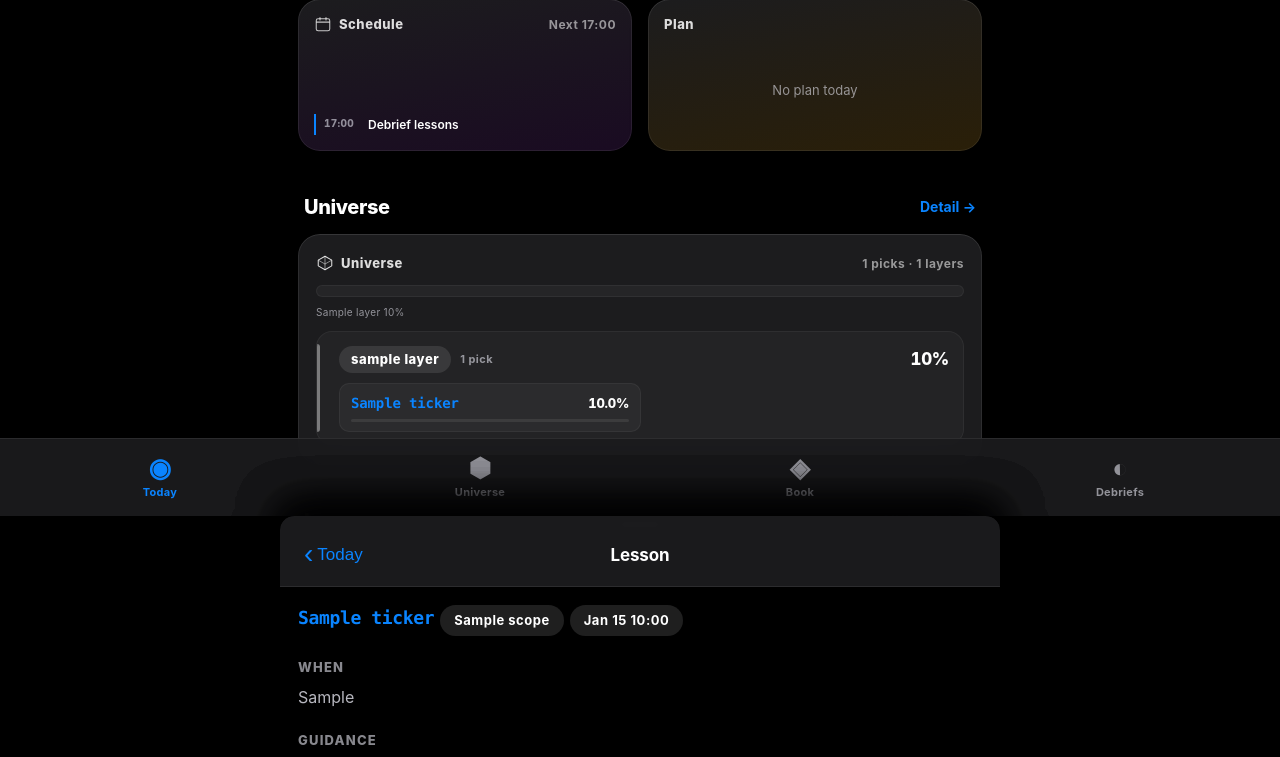
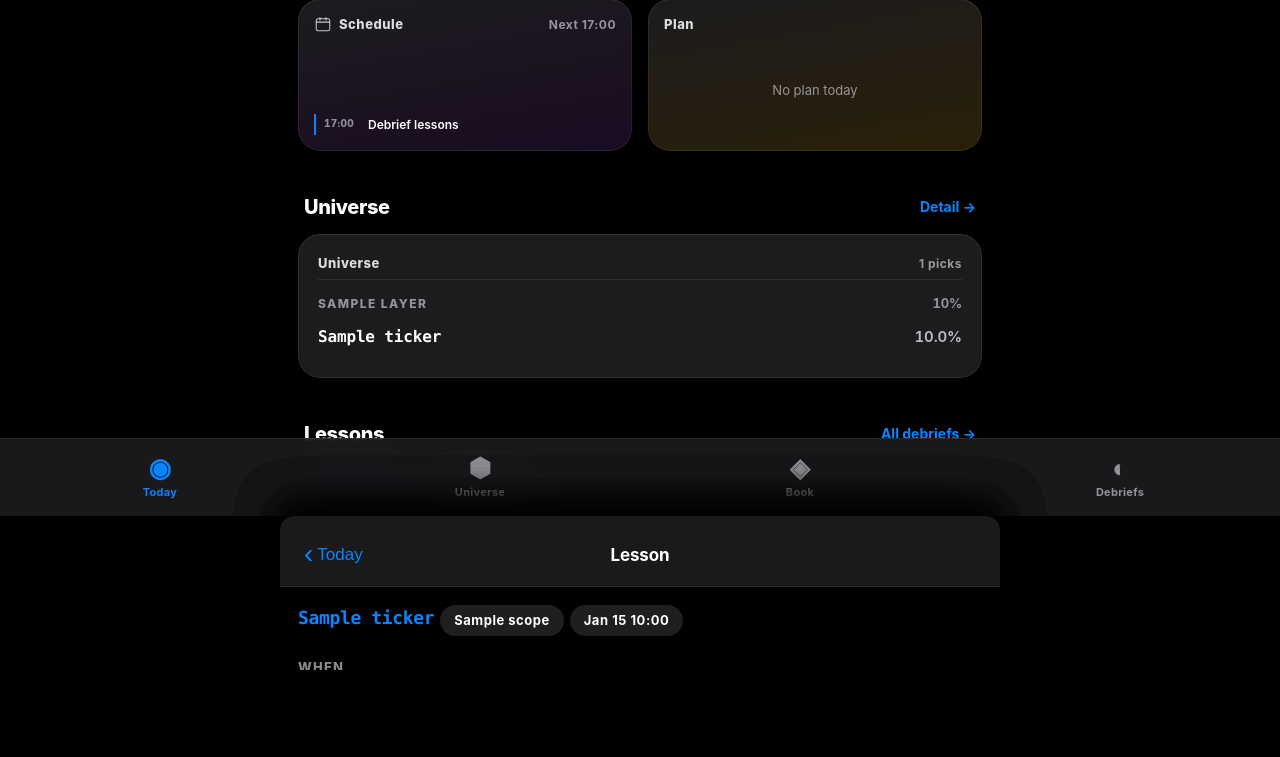
Before and after one commit to vishal0555/alphalens, a Flask app: page / in a window 1280 px wide. Shown: the part 284-1041 px from the top of the page. After the commit the page ends 954 px from the top, so only its background shows below. Run offline with Flask 3, Linux system fonts and the light colour scheme; the visitor is signed in with stand-in values (Sample User, id 1); a database or web service that is not in the repository returns one stand-in record (values such as "Sample title"); some libraries are stand-ins or nearby versions.

Commit message:
Quiet down the Universe card — typography only
Stripped the colorful elements: removed the stacked composition bar, color legend, layer-tinted accent stripes, micro weight bars and tile backgrounds. The card is now a single column of layer-grouped rows — small uppercase layer name + total on top, plain ticker · % rows beneath, separated by hairline dividers. Each layer block stays tappable for its detail sheet.

Co-Authored-By: Claude Opus 4.7 <noreply@anthropic.com>

```diff
--- a/templates/dashboard.html
+++ b/templates/dashboard.html
@@ -3,115 +3,42 @@
 
 {% block head %}
 <style>
-  /* Universe — tall card with composition bar + layer-grouped tickers */
-  .uni-card-body { padding: 20px 18px; }
+  /* Universe — quiet, typographic. No tints, no bars, no colored stripes. */
+  .uni-card-body { padding: 20px 20px 8px; }
 
-  /* Top: stacked horizontal composition bar (100% wide, color-segmented) */
-  .uni-bar {
-    display: flex;
-    height: 12px;
-    border-radius: 6px;
-    overflow: hidden;
-    background: rgba(255,255,255,.04);
-    box-shadow: inset 0 0 0 1px rgba(255,255,255,.05);
-  }
-  .uni-bar-seg {
-    height: 100%;
-    position: relative;
-    transition: width .6s var(--ease-ios);
-  }
-  .uni-bar-seg + .uni-bar-seg { box-shadow: -1px 0 0 rgba(0,0,0,.45); }
-
-  /* Color stops — match the layer-pill palette */
-  .uni-bg-silicon     { background: #ffd60a; }
-  .uni-bg-hyperscaler { background: #0a84ff; }
-  .uni-bg-power       { background: #bf5af2; }
-  .uni-bg-infra       { background: #30d158; }
-  .uni-bg-model_lab   { background: #ff375f; }
-  .uni-bg-application { background: #5ac8fa; }
-  .uni-bg-device      { background: #ff9f0a; }
-  .uni-bg-sovereign   { background: #8e8e93; }
-
-  /* Tiny legend label under the bar */
-  .uni-bar-legend {
-    display: flex; gap: 4px; flex-wrap: wrap;
-    font-size: 10px; letter-spacing: .03em;
-    color: var(--muted); margin-top: 8px;
-  }
-
-  /* Per-layer section card with subtle layer-color tint */
   .uni-layer {
     display: block; color: inherit; text-decoration: none;
-    background: rgba(255,255,255,.03);
-    border: 1px solid rgba(255,255,255,.05);
-    border-radius: 16px;
-    padding: 14px 14px 12px;
-    margin-top: 12px;
-    position: relative;
-    overflow: hidden;
-    transition: transform .2s var(--ease-ios), filter .2s var(--ease-ios);
+    padding: 14px 0 16px;
+    border-top: 1px solid var(--border);
     -webkit-tap-highlight-color: transparent;
+    transition: opacity .2s var(--ease-ios);
   }
-  .uni-layer:active { transform: scale(.985); filter: brightness(1.08); }
-  .uni-layer::before {
-    /* layer-colored accent stripe on the left edge */
-    content: ""; position: absolute;
-    left: 0; top: 12px; bottom: 12px; width: 3px;
-    border-radius: 0 3px 3px 0;
-    background: rgba(255,255,255,.4);
-  }
-  .uni-layer.l-silicon::before     { background: #ffd60a; }
-  .uni-layer.l-hyperscaler::before { background: #0a84ff; }
-  .uni-layer.l-power::before       { background: #bf5af2; }
-  .uni-layer.l-infra::before       { background: #30d158; }
-  .uni-layer.l-model_lab::before   { background: #ff375f; }
-  .uni-layer.l-application::before { background: #5ac8fa; }
-  .uni-layer.l-device::before      { background: #ff9f0a; }
-  .uni-layer.l-sovereign::before   { background: #8e8e93; }
+  .uni-layer:active { opacity: .5; }
 
   .uni-layer-head {
-    display: flex; align-items: center; justify-content: space-between;
-    margin-bottom: 10px; padding-left: 8px;
+    display: flex; align-items: baseline; justify-content: space-between;
+    margin-bottom: 6px;
   }
-  .uni-layer-head .lhs { display: flex; align-items: center; gap: 9px; }
-  .uni-layer-head .total {
-    font-size: 17px; font-weight: 800; letter-spacing: -.02em;
+  .uni-layer-name {
+    font-size: 12px; font-weight: 800;
+    letter-spacing: .12em; text-transform: uppercase;
+    color: var(--muted);
+  }
+  .uni-layer-total {
+    font-size: 13px; font-weight: 700; letter-spacing: -.01em;
+    color: var(--muted);
     font-variant-numeric: tabular-nums;
   }
 
-  /* Ticker grid — 2 columns, compact tile with weight bar */
-  .uni-ticker-grid {
-    display: grid; grid-template-columns: 1fr 1fr; gap: 6px;
-    padding-left: 8px;
+  .uni-pick {
+    display: flex; justify-content: space-between; align-items: baseline;
+    padding: 6px 0;
+    font-variant-numeric: tabular-nums;
   }
-  .uni-ticker {
-    background: rgba(255,255,255,.04);
-    border: 1px solid rgba(255,255,255,.05);
-    border-radius: 10px;
-    padding: 9px 11px;
-    display: flex; flex-direction: column; gap: 6px;
-    min-width: 0;
-  }
-  .uni-ticker .row1 {
-    display: flex; align-items: baseline; justify-content: space-between; gap: 8px;
-  }
-  .uni-ticker .ticker {
-    font-size: 14px; letter-spacing: -.01em;
-    overflow: hidden; text-overflow: ellipsis; white-space: nowrap;
-    min-width: 0;
-  }
-  .uni-ticker .w {
-    font-size: 13px; font-weight: 800; letter-spacing: -.02em;
-    font-variant-numeric: tabular-nums;
-    flex-shrink: 0;
-  }
-  .uni-ticker .micro-bar {
-    height: 3px; border-radius: 2px;
-    background: rgba(255,255,255,.08);
-    overflow: hidden;
-  }
-  .uni-ticker .micro-bar > span {
-    display: block; height: 100%; border-radius: 2px;
+  .uni-pick .ticker { font-size: 16px; color: var(--text); letter-spacing: -.01em; }
+  .uni-pick .w {
+    font-size: 15px; font-weight: 600; letter-spacing: -.01em;
+    color: var(--text-2);
   }
 
   /* Lesson-stack card */
@@ -386,63 +313,25 @@
   <a href="/universe" class="more">Detail →</a>
 </div>
 
-{% set book_total = universe_groups | map(attribute='total_weight') | sum %}
 <div class="widget w-full" style="margin-bottom: 16px;">
   <div class="uni-card-body">
-    <div class="w-head">
-      <div class="w-title">
-        <span class="w-icon">
-          <svg viewBox="0 0 24 24" fill="none">
-            <path d="M12 3l9 5.2v7.6L12 21l-9-5.2V8.2L12 3z" stroke="#fff" stroke-width="1.4" stroke-linejoin="round" opacity=".85"/>
-            <path d="M12 3v18M3 8.2l9 5.2 9-5.2" stroke="#fff" stroke-width="1.2" opacity=".55"/>
-          </svg>
-        </span>
-        Universe
-      </div>
-      <span class="w-accessory">
-        {{ universe.picks|length }} picks · {{ universe_groups|length }} layers
-      </span>
+    <div class="w-head" style="margin-bottom: 6px;">
+      <div class="w-title">Universe</div>
+      <span class="w-accessory">{{ universe.picks|length }} picks</span>
     </div>
 
-    {# Stacked composition bar — width per segment proportional to layer weight #}
-    <div class="uni-bar" aria-label="Book composition by layer">
-      {% for g in universe_groups %}
-      <div class="uni-bar-seg uni-bg-{{ g.layer }}"
-           style="width: {{ '%.2f'|format((g.total_weight / book_total * 100) if book_total else 0) }}%;"
-           title="{{ g.layer }} · {{ '%.1f'|format(g.total_weight) }}%"></div>
+    {% for g in universe_groups %}
+    <a class="uni-layer" data-sheet="uni-{{ g.layer }}" href="#uni-{{ g.layer }}">
+      <div class="uni-layer-head">
+        <span class="uni-layer-name">{{ g.layer }}</span>
+        <span class="uni-layer-total num">{{ '%.0f'|format(g.total_weight) }}%</span>
+      </div>
+      {% for p in g.picks %}
+      <div class="uni-pick">
+        <span class="ticker">{{ p.ticker }}</span>
+        <span class="num w">{{ '%.1f'|format(p.weight_pct) }}%</span>
+      </div>
       {% endfor %}
-    </div>
-    <div class="uni-bar-legend">
-      {% for g in universe_groups %}
-      <span>{{ g.layer }} {{ '%.0f'|format(g.total_weight) }}%</span>{% if not loop.last %} · {% endif %}
-      {% endfor %}
-    </div>
-
-    {# Per-layer tinted blocks, each tappable to its sheet #}
-    {% for g in universe_groups %}
-    {% set layer_max = (g.picks | map(attribute='weight_pct') | list | max) or 1 %}
-    <a class="uni-layer l-{{ g.layer }}" data-sheet="uni-{{ g.layer }}" href="#uni-{{ g.layer }}">
-      <div class="uni-layer-head">
-        <div class="lhs">
-          <span class="layer-pill {{ g.layer }}">{{ g.layer }}</span>
-          <span class="muted" style="font-size: 11px; font-weight: 700; letter-spacing: .04em;">
-            {{ g.picks|length }} {% if g.picks|length == 1 %}pick{% else %}picks{% endif %}
-          </span>
-        </div>
-        <span class="num total">{{ '%.0f'|format(g.total_weight) }}%</span>
-      </div>
-      <div class="uni-ticker-grid">
-        {% for p in g.picks %}
-        {% set fill = (p.weight_pct / layer_max * 100) if layer_max else 0 %}
-        <div class="uni-ticker">
-          <div class="row1">
-            <span class="ticker ticker-blue">{{ p.ticker }}</span>
-            <span class="num w">{{ '%.1f'|format(p.weight_pct) }}%</span>
-          </div>
-          <div class="micro-bar"><span class="uni-bg-{{ g.layer }}" style="width: {{ '%.0f'|format(fill) }}%;"></span></div>
-        </div>
-        {% endfor %}
-      </div>
     </a>
     {% endfor %}
   </div>
```
